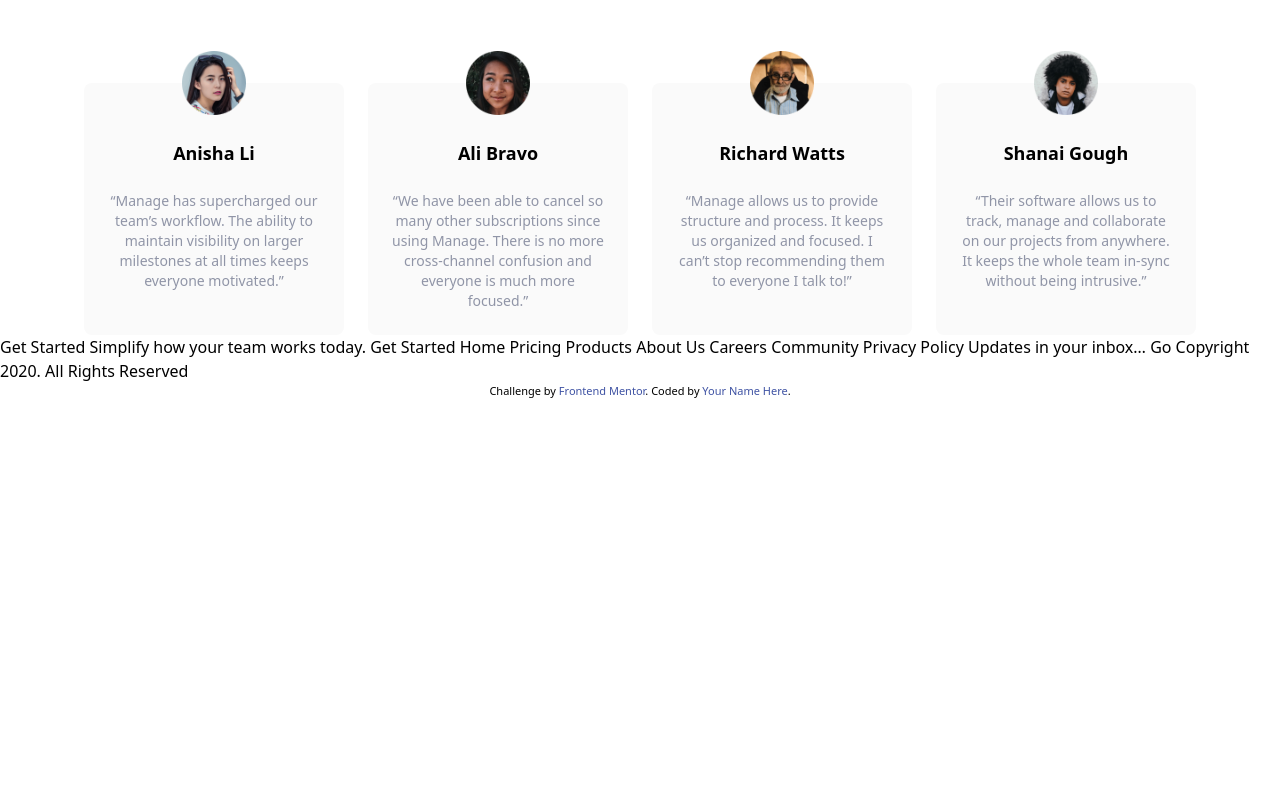
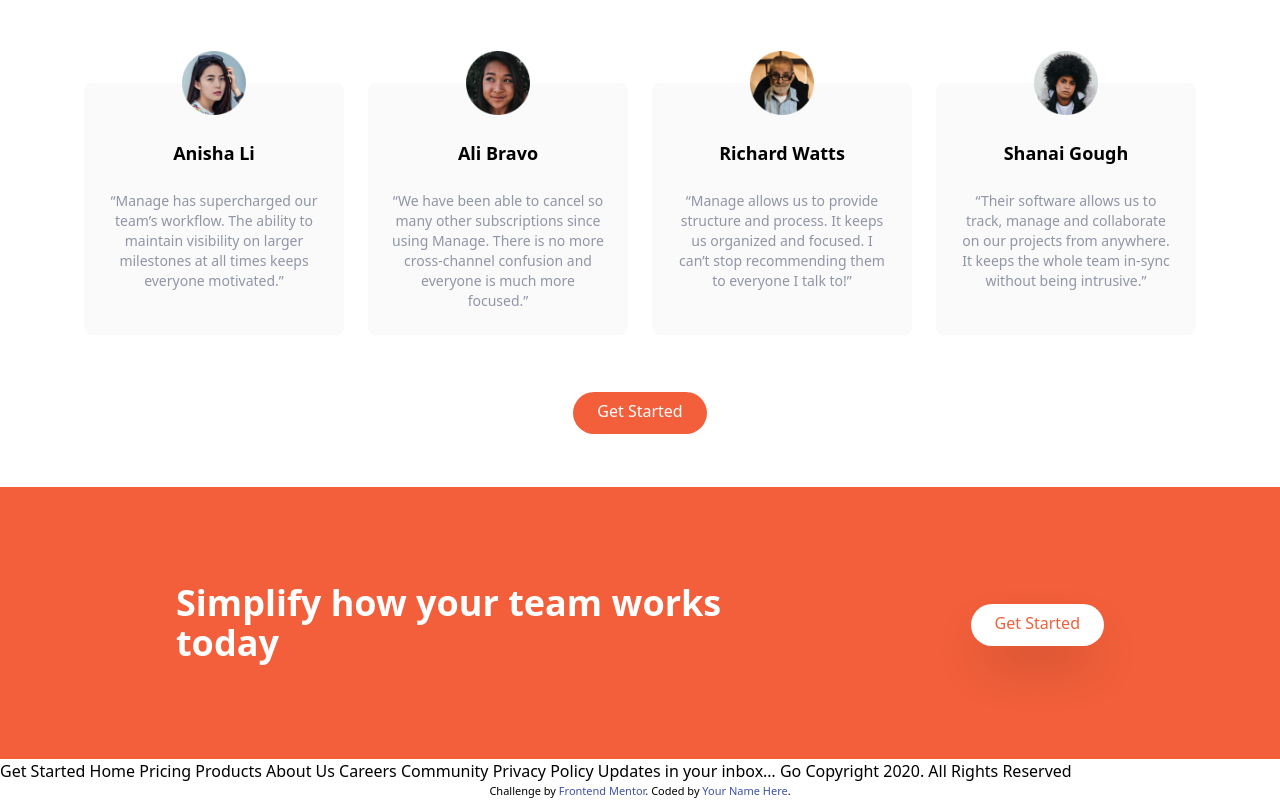
Before and after one commit to Rheno001/Manage-LP, a website: page index.html in a window 1280 px wide. Shown: the part 1321-2121 px from the top of the page. Before the commit the page ends 1721 px from the top, so only its background shows below. Drawn offline with Linux system fonts and the light colour scheme.

Commit message:
footer done

```diff
--- a/index.html
+++ b/index.html
@@ -166,21 +166,25 @@
             from anywhere. It keeps the whole team in-sync without being intrusive.”</p>
         </div>
       </div>
+      <div class="my-16">
+        <a href="" class="p-3 px-6 pt-2 text-white bg-brightRed rounded-full baseline hover:bg-brightRedLight">Get Started</a>
+      </div>
+    </div>
+  </section>
+  <section id="cta" class="bg-brightRed">
+    <div class="container flex flex-col items-center justify-between px-6 py-24 mx-auto space-y-12 md:p-y-12 md:flex-row md:space-y-0">
+      <h2 class="text-5xl font-bold leading-tight text-center text-white md:text-4xl md:max-w-xl md:text-left">
+        Simplify how your team works today
+      </h2>
+      <div>
+        <a href="" class="p-3 px-6 pt-2 text-brightRed bg-white rounded-full shadow-2xl baseline
+         hover:bg-gray-300">Get Started</a>
+      </div>
     </div>
   </section>
 
 
 
-
-
-
-
-
-
-
-  Get Started
-
-  Simplify how your team works today.
   Get Started
 
   Home
```
Also changed, not shown: css/main.css.
